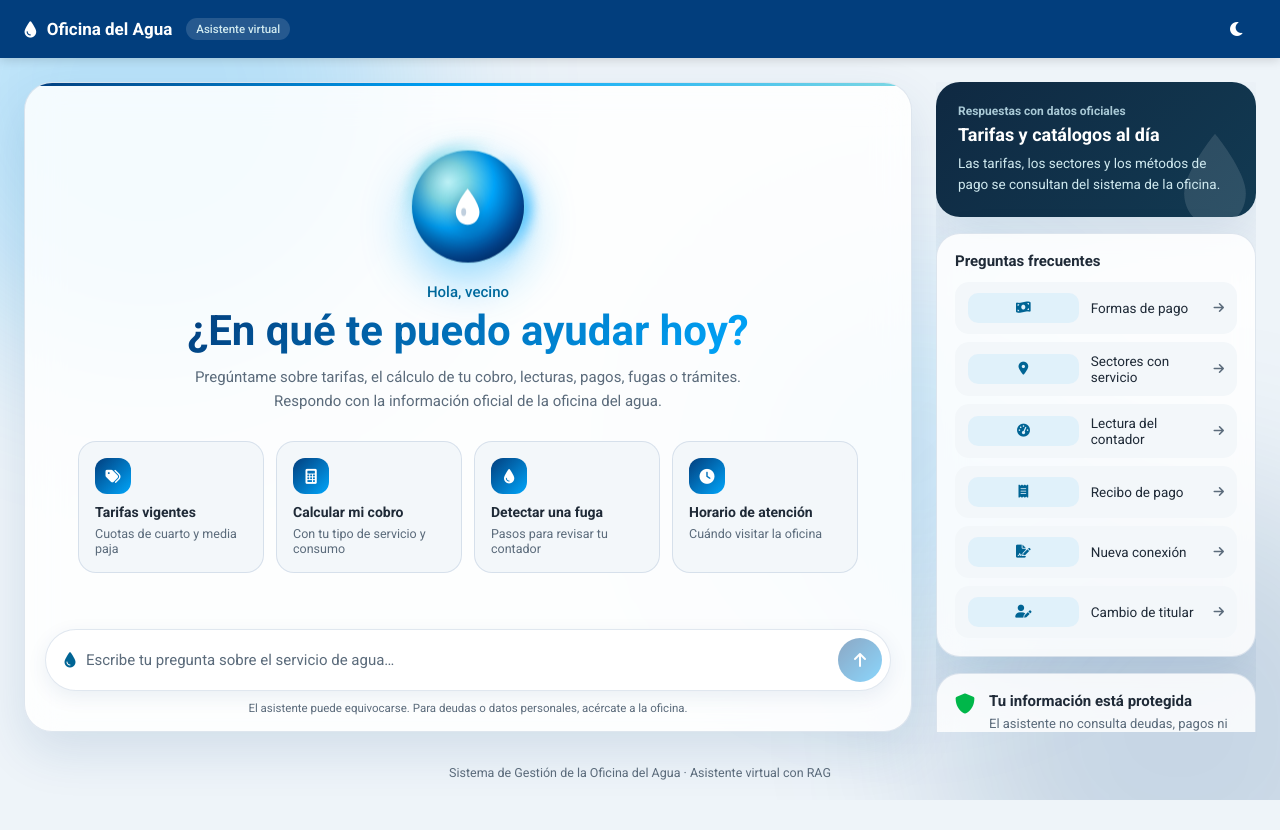
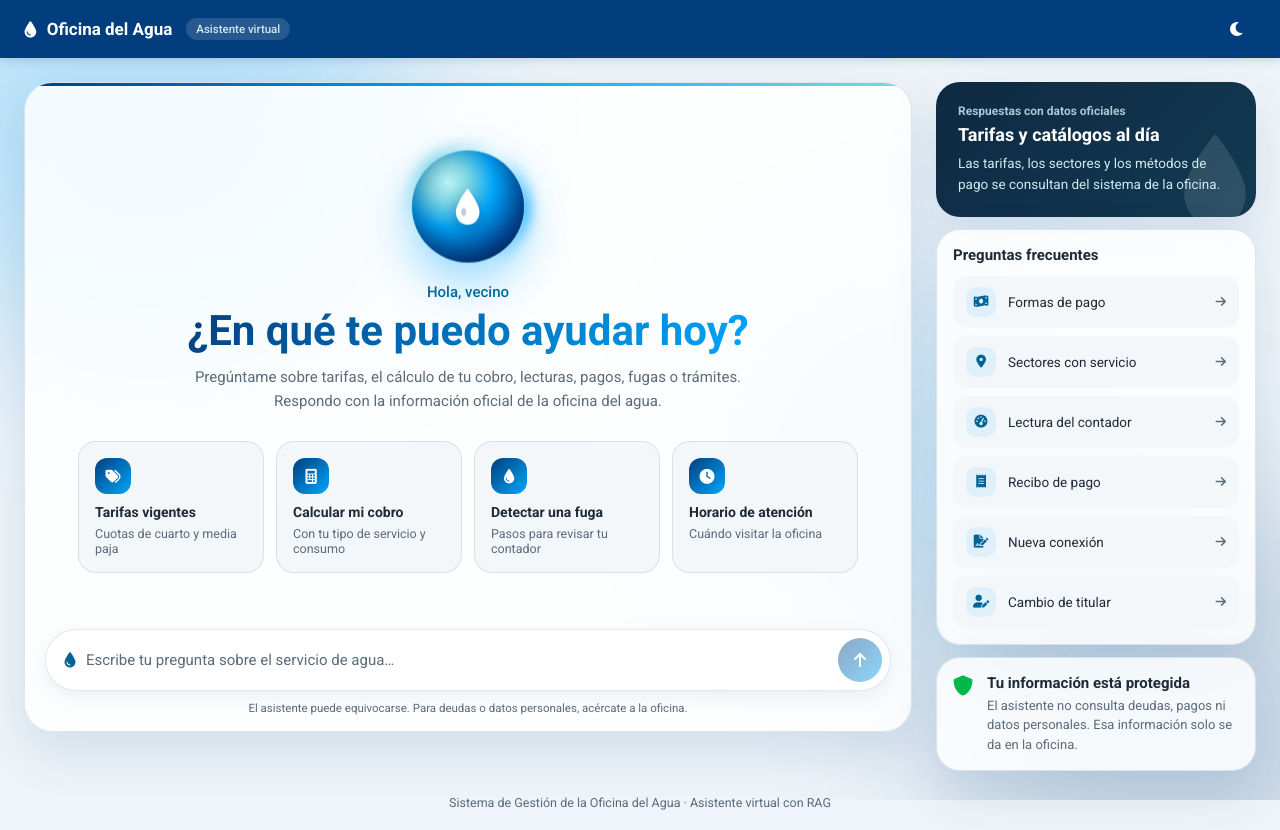
Before and after one commit to Grupo-1-Sistema-de-agua/chatbot-rag, a Next.js app in the folder web/: page / in a window 1280 px wide. Before the commit the page ends 800 px from the top, so only its background shows below. Built offline with nearby package versions, Linux system fonts and the light colour scheme.

Commit message:
style(web): alinea la altura del panel lateral con la del chat
Refs: SDGA-152, SDGA-99

```diff
--- a/web/app/_components/ChatAsistente.module.css
+++ b/web/app/_components/ChatAsistente.module.css
@@ -486,9 +486,7 @@
 .lateral {
   display: flex;
   flex-direction: column;
-  gap: 16px;
-  max-height: calc(100dvh - 150px);
-  overflow-y: auto;
+  gap: 12px;
 }
 
 .lateral > * {
@@ -536,7 +534,7 @@
 }
 
 .tarjeta {
-  padding: 18px;
+  padding: 16px;
   border: 1px solid var(--borde);
   border-radius: 24px;
   background: var(--fondo-superficie);
@@ -593,7 +591,7 @@
   cursor: wait;
 }
 
-.accion span {
+.accion span:not(.accionIcono) {
   flex: 1;
 }
 
```
